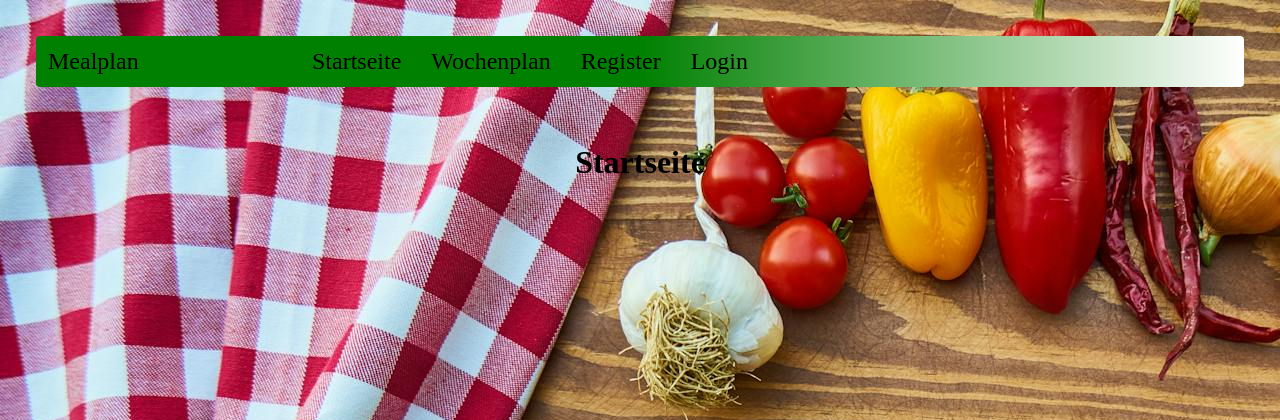
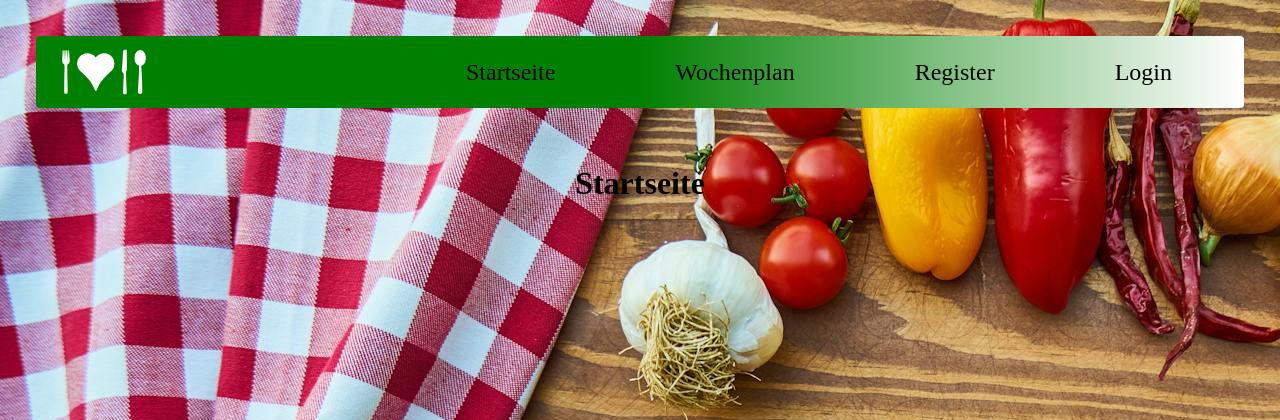
Before and after one commit to Correnz-BlueApps/mealplan, a Flask app: page / in a window 1280 px wide. Shown: the top 420 px of the page. Run offline with Flask 3, Linux system fonts and the light colour scheme; data comes from the database, SQL or seed files in the repository; data that the repository does not hold is empty.

Commit message:
Navbar Styling

```diff
--- a/static/navbar.css
+++ b/static/navbar.css
@@ -8,6 +8,19 @@ header {
     border-radius: 4px;
 }
 
+.logo {
+    height: 2em;
+}
+.logo-img {
+    height: 100%;
+    margin-left: 8px;
+}
+
+.navbar {
+    display: flex;
+    align-items: center;
+    justify-content: right;
+}
 .navbar a {
-    margin-left: 1em;
+    margin: 0 2.5em;
 }
--- a/static/recipes.css
+++ b/static/recipes.css
@@ -2,6 +2,7 @@
     width: 100%;
     display: flex;
     flex-wrap: wrap;
+    justify-content: center;
 }
 
 .food-card {
--- a/templates/layout.html
+++ b/templates/layout.html
@@ -4,16 +4,18 @@
     <meta charset="UTF-8">
     <meta name="viewport" content="width=device-width, initial-scale=1.0">
     <title>Mealplan</title>
-    <link rel="stylesheet" href="/static/styles.css">
-    <link rel="stylesheet" href="/static/navbar.css">
-    <link rel="stylesheet" href="/static/forms.css">
-    <link rel="stylesheet" href="/static/recipes.css">
+    <link rel="stylesheet" href="{{ url_for('static', filename='styles.css') }}">
+    <link rel="stylesheet" href="{{ url_for('static', filename='navbar.css') }}">
+    <link rel="stylesheet" href="{{ url_for('static', filename='forms.css') }}">
+    <link rel="stylesheet" href="{{ url_for('static', filename='recipes.css') }}">
 </head>
 <body>
 
     <header>
 
-        <div id="logo">Mealplan</div>
+        <div class="logo">
+            <img src="{{ url_for('static', filename='logo.png') }}" alt="Mealplan Logo" class="logo-img">
+        </div>
 
         <nav class="navbar">
             <a href="/">Startseite</a>
--- a/templates/wochenplan.html
+++ b/templates/wochenplan.html
@@ -1,8 +1,6 @@
 {% extends "layout.html" %}
 
 {% block body %}
-
-    <h1>Wochenplan</h1>
 
     <div class="recipe-wrapper">
 
@@ -21,5 +19,4 @@
 
     </div>
 
-
 {% endblock %}
```
Also changed, not shown: static/logo.png (added).
